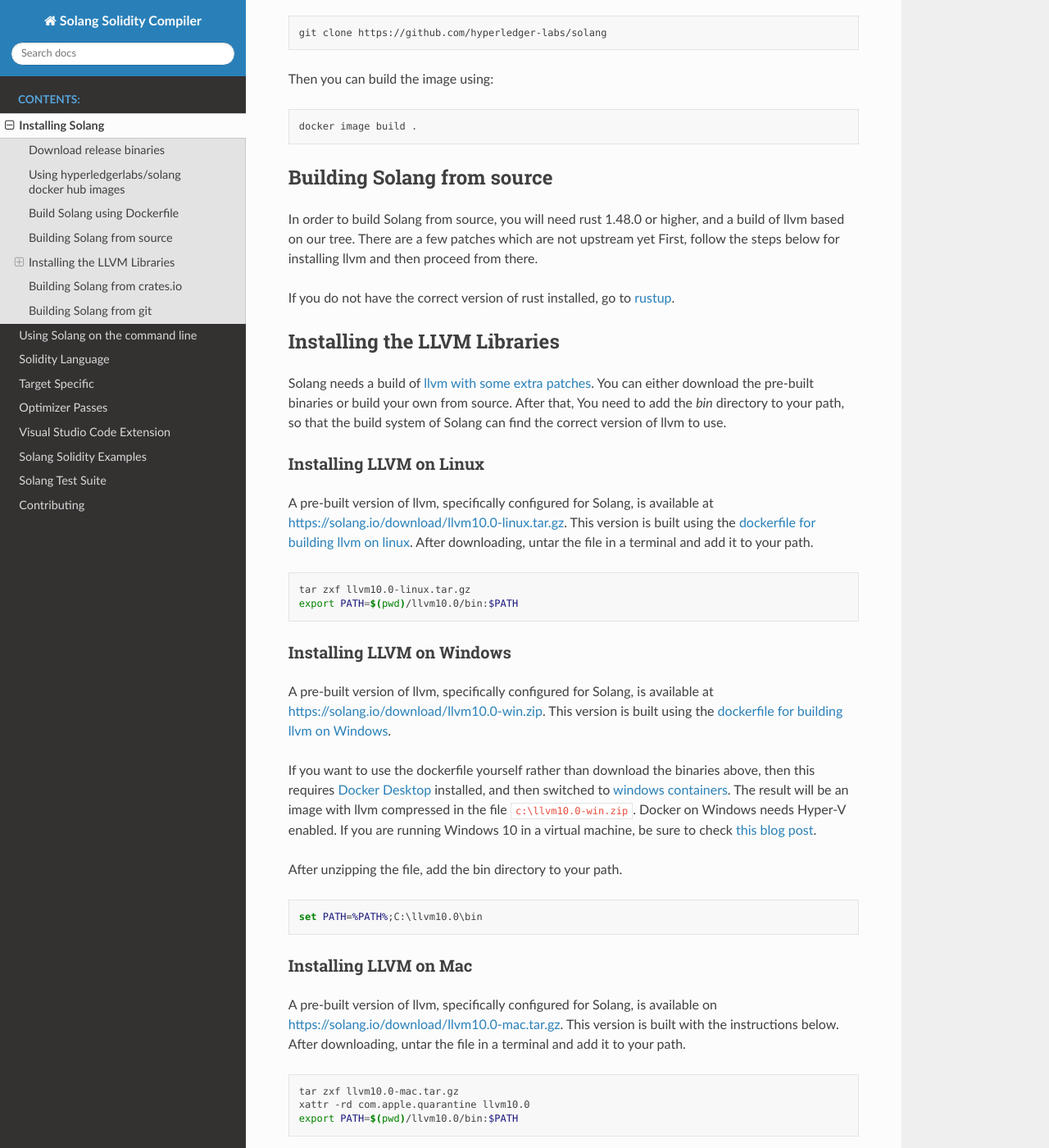
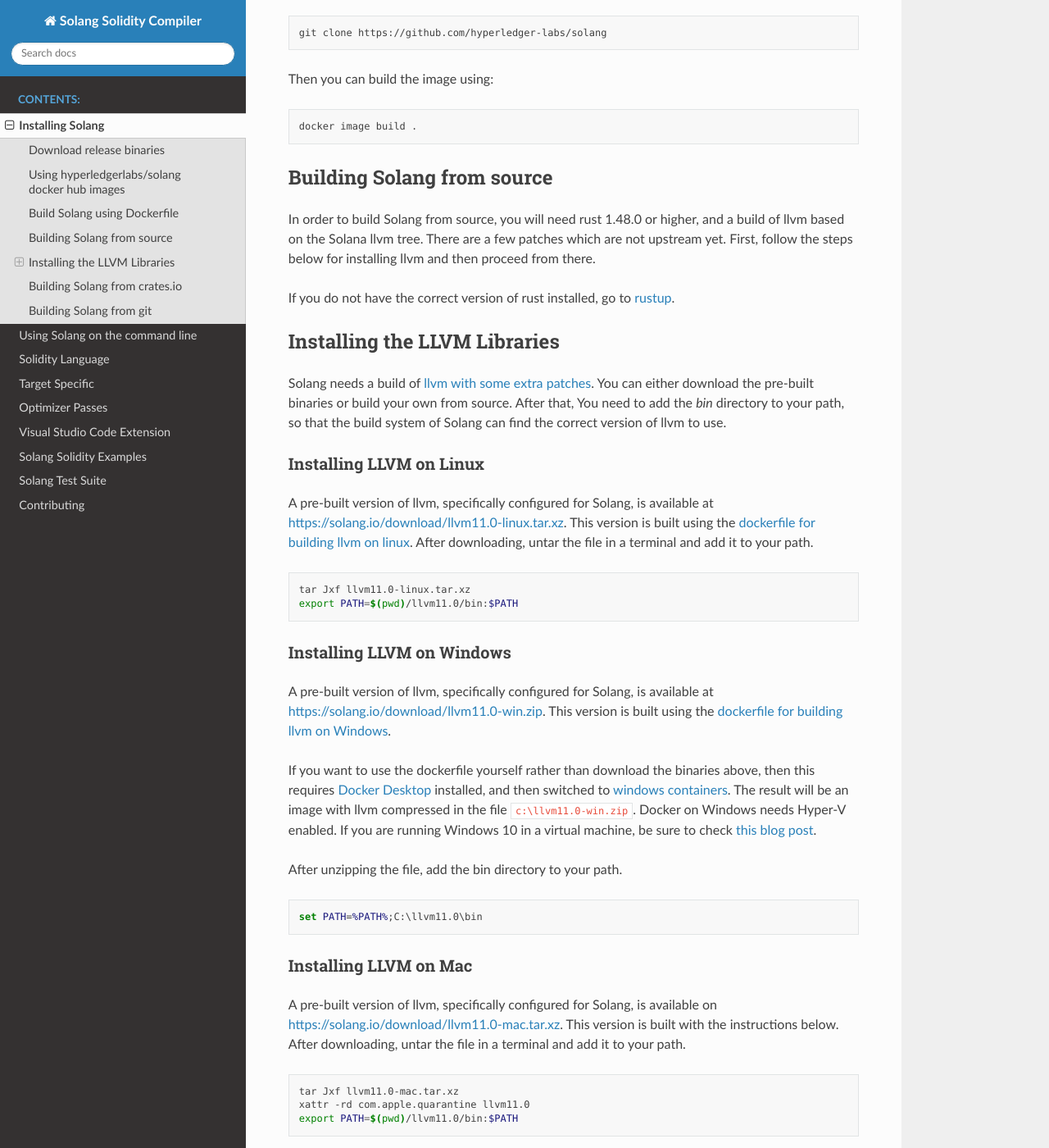
Before and after one commit to hyperledger-solang/solang, a Sphinx documentation site: the page built from docs/installing.rst, in a window 1280 px wide and 1400 px high, scrolled down 905 px. Shown: the whole window at 82% size. Built offline with Sphinx 7.4.7 and the Read the Docs theme 2.0.0, drawn with Linux system fonts in a browser that asks for light colours; some of the changed text lies outside the part shown.

Commit message:
Move to llvm 11.0 based on Solana llvm tree
Signed-off-by: Sean Young <sean@mess.org>

```diff
--- a/Cargo.toml
+++ b/Cargo.toml
@@ -28,7 +28,7 @@
 serde_json = "1.0"
 serde = "1.0"
 serde_derive = { version = "1.0" }
-inkwell = { version = "0.1.0-beta.2", features = ["target-webassembly", "target-bpf", "llvm10-0"] }
+inkwell = { version = "0.1.0-beta.2", features = ["target-webassembly", "target-bpf", "llvm11-0"] }
 blake2-rfc = "0.2.18"
 phf = { version = "0.8", features = ["macros"] }
 unicode-xid = "0.2.0"
--- a/docs/installing.rst
+++ b/docs/installing.rst
@@ -51,7 +51,7 @@
 ---------------------------
 
 In order to build Solang from source, you will need rust 1.48.0 or higher,
-and a build of llvm based on our tree. There are a few patches which are not upstream yet
+and a build of llvm based on the Solana llvm tree. There are a few patches which are not upstream yet.
 First, follow the steps below for installing llvm and then proceed from there.
 
 If you do not have the correct version of rust installed, go to `rustup <https://rustup.rs/>`_.
@@ -60,7 +60,7 @@
 -----------------------------
 
 Solang needs a build of
-`llvm with some extra patches <https://github.com/seanyoung/llvm-project/tree/bpf>`_.
+`llvm with some extra patches <https://github.com/solana-labs/llvm-project/>`_.
 You can either download the pre-built binaries or build your own from source. After that,
 You need to add the `bin` directory to your path, so that the build system of Solang can find the
 correct version of llvm to use.
@@ -69,26 +69,26 @@
 ________________________
 
 A pre-built version of llvm, specifically configured for Solang, is available at
-`<https://solang.io/download/llvm10.0-linux.tar.gz>`_. This version is built using the
+`<https://solang.io/download/llvm11.0-linux.tar.xz>`_. This version is built using the
 `dockerfile for building llvm on linux <https://github.com/hyperledger-labs/solang/blob/main/scripts/build-llvm-linux.dockerfile>`_.
 After downloading, untar the file in a terminal and add it to your path.
 
 .. code-block:: bash
 
-	tar zxf llvm10.0-linux.tar.gz
-	export PATH=$(pwd)/llvm10.0/bin:$PATH
+	tar Jxf llvm11.0-linux.tar.xz
+	export PATH=$(pwd)/llvm11.0/bin:$PATH
 
 Installing LLVM on Windows
 __________________________
 
 A pre-built version of llvm, specifically configured for Solang, is available at
-`<https://solang.io/download/llvm10.0-win.zip>`_. This version is built using the
+`<https://solang.io/download/llvm11.0-win.zip>`_. This version is built using the
 `dockerfile for building llvm on Windows <https://github.com/hyperledger-labs/solang/blob/main/scripts/build-llvm-windows.dockerfile>`_.
 
 If you want to use the dockerfile yourself rather than download the binaries above, then this
 requires `Docker Desktop <https://www.docker.com/products/docker-desktop>`_ installed, and then switched to
 `windows containers <https://docs.docker.com/docker-for-windows/#switch-between-windows-and-linux-containers>`_.
-The result will be an image with llvm compressed in the file ``c:\llvm10.0-win.zip``. Docker on Windows needs Hyper-V
+The result will be an image with llvm compressed in the file ``c:\llvm11.0-win.zip``. Docker on Windows needs Hyper-V
 enabled. If you are running Windows 10 in a virtual machine, be sure to check
 `this blog post <https://www.mess.org/2020/06/22/Hyper-V-in-KVM/>`_.
 
@@ -96,21 +96,21 @@
 
 .. code-block:: batch
 
-	set PATH=%PATH%;C:\llvm10.0\bin
+	set PATH=%PATH%;C:\llvm11.0\bin
 
 Installing LLVM on Mac
 ______________________
 
 A pre-built version of llvm, specifically configured for Solang, is available on
-`<https://solang.io/download/llvm10.0-mac.tar.gz>`_. This version is built
+`<https://solang.io/download/llvm11.0-mac.tar.xz>`_. This version is built
 with the instructions below. After downloading, untar the file in a terminal and
 add it to your path.
 
 .. code-block:: bash
 
-	tar zxf llvm10.0-mac.tar.gz
-	xattr -rd com.apple.quarantine llvm10.0
-	export PATH=$(pwd)/llvm10.0/bin:$PATH
+	tar Jxf llvm11.0-mac.tar.xz
+	xattr -rd com.apple.quarantine llvm11.0
+	export PATH=$(pwd)/llvm11.0/bin:$PATH
 
 .. _llvm-from-source:
 
@@ -122,14 +122,8 @@
 
 .. code-block:: bash
 
-	git clone git://github.com/seanyoung/llvm-project
+	git clone git://github.com/solana-labs/llvm-project
 	cd llvm-project
-
-Now switch to the bpf branch:
-
-.. code-block:: bash
-
-	git checkout bpf
 
 Now run cmake to create the makefiles. Replace the *installdir* argument to ``CMAKE_INSTALL_PREFIX`` with with a directory where you would like to have llvm installed, and then run the build:
 
```
Also changed, not shown: CHANGELOG.md (+3 -0 lines), 17 other files.
